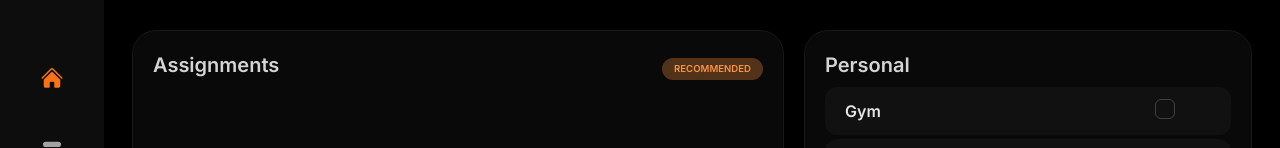
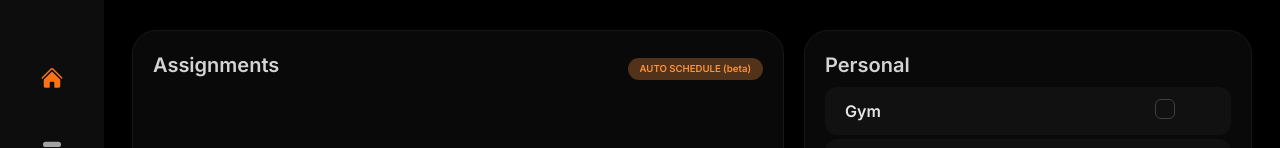
Before and after one commit to GrandeJames/bryzi, a Next.js app: page / in a window 1280 px wide. Shown: the part 138-286 px from the top of the page. Built offline with nearby package versions, Linux system fonts and the light colour scheme.

Commit message:
Update toggle name and add hover info

```diff
--- a/src/app/(home)/components/AssignmentsSection.tsx
+++ b/src/app/(home)/components/AssignmentsSection.tsx
@@ -5,6 +5,8 @@ import { addDays, format } from "date-fns";
 import { DayProps, getRecommendedClassWorkList } from "@/lib/classWorkRecommendation";
 import Assignment from "./Assignment";
 import { BookIcon } from "lucide-react";
+import Link from "next/link";
+import { HoverCard, HoverCardTrigger, HoverCardContent } from "@/components/ui/hover-card";
 
 function AssignmentsSection({ tasks, className }: { tasks: any[]; className?: string }) {
   return (
@@ -13,9 +15,21 @@ function AssignmentsSection({ tasks, className }: { tasks: any[]; className?: st
         <div className="font-semibold text-xl text-neutral-300 mb-2 flex items-center gap-2">
           Assignments
         </div>
-        <div className="border-orange-400 dark:bg-orange-400/30 dark:text-orange-400 font-semibold text-[0.6rem] px-3 rounded-full flex gap-1 items-center h-min py-1">
-          <span>RECOMMENDED</span>
-        </div>
+        <HoverCard openDelay={500}>
+          <HoverCardTrigger asChild>
+            <button className="border-orange-400 dark:bg-orange-400/30 dark:text-orange-400 font-semibold text-[0.6rem] px-3 rounded-full flex gap-1 items-center h-min py-1 hover:dark:bg-orange-400/15">
+              <span>AUTO SCHEDULE (beta)</span>
+            </button>
+          </HoverCardTrigger>
+          <HoverCardContent className="w-64 text-sm dark:bg-neutral-950/70 backdrop-blur-lg dark:border-neutral-800">
+            <p className="text-neutral-600 dark:text-neutral-300 mt-1">
+              Tasks are automatically scheduled and adjusted so you don’t have to.
+            </p>
+            {/* <Link href="/feedback" className="mt-2 inline-block text-blue-500 hover:underline">
+              Give Feedback →
+            </Link> */}
+          </HoverCardContent>
+        </HoverCard>
       </header>
       <div className="px-2">
         <AssignmentsList tasks={tasks} />
```
